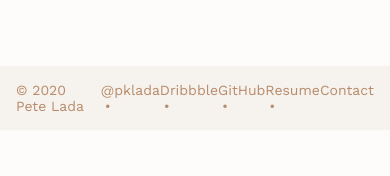
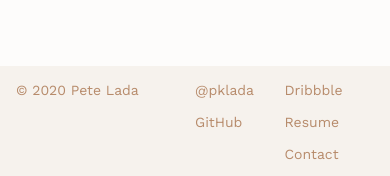
Before and after one commit to pklada/case-studies, a Jekyll site: the page built from index.md, in a window 390 px wide. Shown: the part 2384-2560 px from the top of the page. Built offline with Jekyll 4.4.1, drawn with Linux system fonts in a browser that asks for light colours; before the commit the page ends 2514 px from its top, so only the background shows below that.

Commit message:
fix footer links on mobile

```diff
--- a/assets/app.css
+++ b/assets/app.css
@@ -1069,9 +1069,7 @@ code {
     margin: auto;
     color: #B78B6B;
     display: -ms-flexbox;
-    display: flex;
-    -ms-flex-direction: row;
-        flex-direction: row; }
+    display: flex; }
 .footer .footer_copy {
     -ms-flex-positive: 1;
         flex-grow: 1; }
@@ -1080,7 +1078,10 @@ code {
     padding: 0;
     margin: 0;
     display: -ms-flexbox;
-    display: flex; }
+    display: flex;
+    width: 50%;
+    -ms-flex-pack: end;
+        justify-content: flex-end; }
 .footer .footer_links li {
       padding: 0; }
 .footer .footer_links li:after {
@@ -1092,6 +1093,17 @@ code {
 .footer .footer_links a {
       font-size: 14px;
       text-decoration: none; }
+@media only screen and (max-width: 600px) {
+      .footer .footer_links {
+        -ms-flex-wrap: wrap;
+            flex-wrap: wrap;
+        margin-bottom: -16px; }
+        .footer .footer_links li {
+          width: 50%;
+          display: block;
+          margin-bottom: 16px; }
+        .footer .footer_links li:after {
+          display: none; } }
 @media only screen and (max-width: 600px) {
     .footer {
       padding-bottom: calc(env(safe-area-inset-bottom) + 16px); } }
```
Also changed, not shown: _scss/_footer.scss (+17 -1 lines), assets/app.bundle.js (+2 -2 lines).
